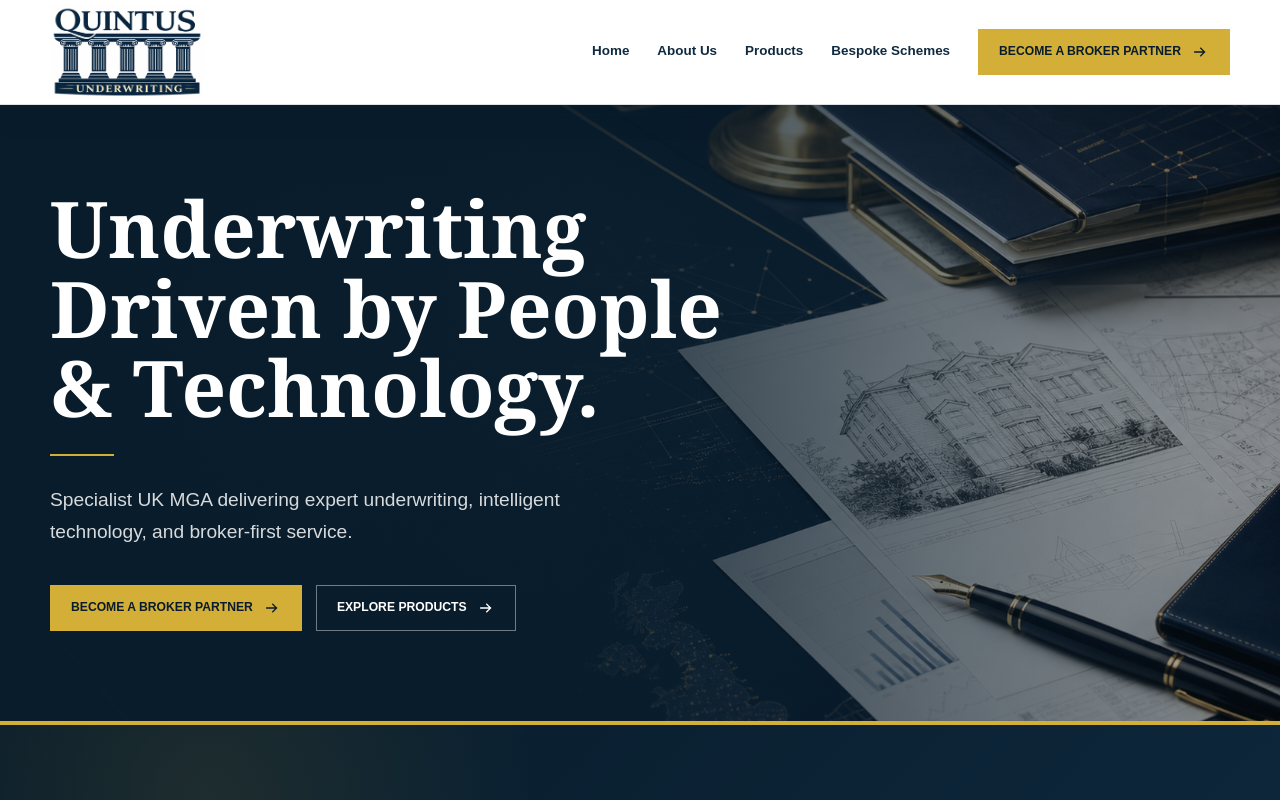
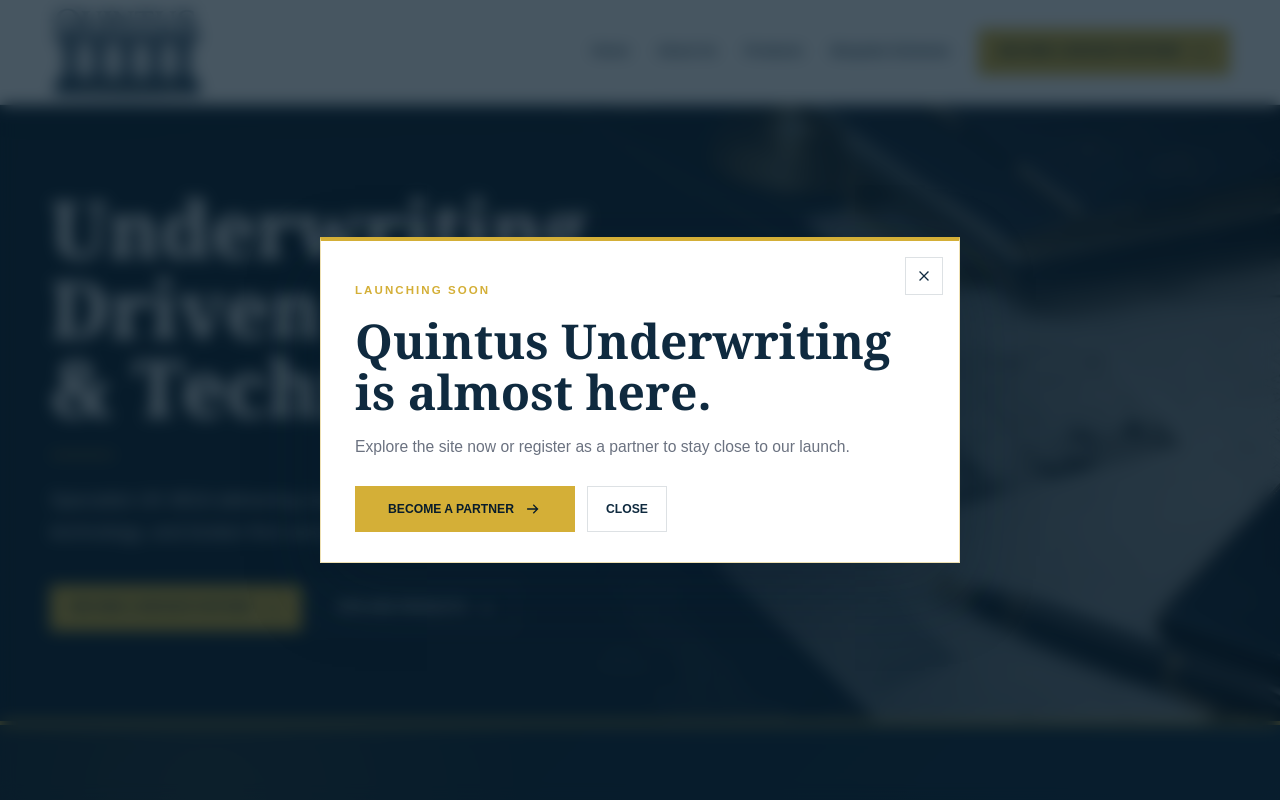
Before and after one commit to QuintusUnderwriting/quintus-website, a Next.js app: page / in a window 1280 px wide. Shown: the top 800 px of the page. Built offline with nearby package versions, Linux system fonts and the light colour scheme.

Commit message:
Add launch soon popup

```diff
--- a/src/app/globals.css
+++ b/src/app/globals.css
@@ -27,6 +27,10 @@
   line-height: 1.7;
   text-rendering: optimizeLegibility;
   -webkit-font-smoothing: antialiased;
+}
+
+body.launch-popup-open {
+  overflow: hidden;
 }
 
 body,
@@ -630,6 +634,112 @@
   color: var(--slate-grey);
 }
 
+.launch-popup {
+  position: fixed;
+  inset: 0;
+  z-index: 80;
+  display: grid;
+  place-items: center;
+  padding: 20px;
+  background: rgba(8, 28, 43, 0.74);
+  backdrop-filter: blur(8px);
+}
+
+.launch-popup-panel {
+  position: relative;
+  width: min(640px, 100%);
+  padding: 34px 34px 30px;
+  background: var(--white);
+  color: var(--ink);
+  border: 1px solid rgba(212, 175, 55, 0.38);
+  border-top: 4px solid var(--classic-gold);
+  box-shadow: 0 28px 70px rgba(8, 28, 43, 0.28);
+}
+
+.launch-popup-label {
+  display: inline-block;
+  color: var(--classic-gold);
+  font-size: 0.72rem;
+  font-weight: 800;
+  letter-spacing: 0.18em;
+  text-transform: uppercase;
+}
+
+.launch-popup-panel h2 {
+  margin: 14px 0 0;
+  color: var(--quintus-navy);
+  font-family: "Playfair Display", Georgia, serif;
+  font-size: clamp(2rem, 4vw, 3rem);
+  line-height: 1.06;
+}
+
+.launch-popup-panel p {
+  margin: 16px 0 0;
+  max-width: 520px;
+  color: var(--slate-grey);
+  font-size: 0.98rem;
+}
+
+.launch-popup-actions {
+  display: flex;
+  flex-wrap: wrap;
+  gap: 12px;
+  margin-top: 26px;
+}
+
+.launch-popup-button {
+  min-width: 220px;
+}
+
+.launch-popup-secondary {
+  min-height: 46px;
+  padding: 0 18px;
+  border: 1px solid var(--line);
+  background: transparent;
+  color: var(--quintus-navy);
+  font-size: 0.76rem;
+  font-weight: 800;
+  letter-spacing: 0;
+  text-transform: uppercase;
+  cursor: pointer;
+}
+
+.launch-popup-secondary:hover,
+.launch-popup-secondary:focus-visible {
+  border-color: var(--classic-gold);
+  color: var(--classic-gold);
+}
+
+.launch-popup-close {
+  position: absolute;
+  right: 16px;
+  top: 16px;
+  width: 38px;
+  height: 38px;
+  display: grid;
+  place-items: center;
+  border: 1px solid rgba(15, 42, 63, 0.14);
+  background: var(--white);
+  color: var(--quintus-navy);
+  cursor: pointer;
+}
+
+.launch-popup-close:hover,
+.launch-popup-close:focus-visible {
+  border-color: var(--classic-gold);
+  color: var(--classic-gold);
+}
+
+.launch-popup-close-icon {
+  width: 16px;
+  height: 16px;
+  fill: none;
+  stroke: currentColor;
+  stroke-linecap: square;
+  stroke-linejoin: miter;
+  stroke-width: 1.9;
+}
+
 .site-footer {
   background: var(--deep-navy);
   color: rgba(255, 255, 255, 0.74);
@@ -1095,6 +1205,23 @@
     width: 100%;
   }
 
+  .launch-popup {
+    padding: 16px;
+  }
+
+  .launch-popup-panel {
+    padding: 28px 22px 22px;
+  }
+
+  .launch-popup-actions {
+    flex-direction: column;
+  }
+
+  .launch-popup-button,
+  .launch-popup-secondary {
+    width: 100%;
+  }
+
   .section {
     padding: 62px 0;
   }
--- a/src/app/layout.tsx
+++ b/src/app/layout.tsx
@@ -1,5 +1,6 @@
 import type { Metadata } from "next";
 import type { ReactNode } from "react";
+import { LaunchSoonPopup } from "@/components/LaunchSoonPopup";
 import { SiteFooter } from "@/components/SiteFooter";
 import { SiteHeader } from "@/components/SiteHeader";
 import "./globals.css";
@@ -40,6 +41,7 @@
     <html lang="en-GB">
       <body>
         <SiteHeader />
+        <LaunchSoonPopup />
         <main id="main">{children}</main>
         <SiteFooter />
       </body>
--- a/src/components/ButtonLink.tsx
+++ b/src/components/ButtonLink.tsx
@@ -6,6 +6,7 @@
   children: ReactNode;
   variant?: "gold" | "navy" | "ghost";
   className?: string;
+  onClick?: React.MouseEventHandler<HTMLAnchorElement>;
 };
 
 export function ButtonLink({
@@ -13,6 +14,7 @@
   children,
   variant = "gold",
   className = "",
+  onClick,
 }: ButtonLinkProps) {
   const isExternal = href.startsWith("http");
   const classes = `button button-${variant} ${className}`;
@@ -32,14 +34,20 @@
 
   if (isExternal) {
     return (
-      <a className={classes} href={href} target="_blank" rel="noreferrer">
+      <a
+        className={classes}
+        href={href}
+        target="_blank"
+        rel="noreferrer"
+        onClick={onClick}
+      >
         {content}
       </a>
     );
   }
 
   return (
-    <Link className={classes} href={href}>
+    <Link className={classes} href={href} onClick={onClick}>
       {content}
     </Link>
   );
--- /dev/null
+++ b/src/components/LaunchSoonPopup.tsx
@@ -0,0 +1,112 @@
+"use client";
+
+import { useCallback, useEffect, useState } from "react";
+import { brokerRegistrationUrl } from "@/data/site";
+import { ButtonLink } from "./ButtonLink";
+
+const DISMISS_KEY = "quintus-launch-soon-dismissed";
+
+function CloseIcon() {
+  return (
+    <svg
+      aria-hidden="true"
+      viewBox="0 0 24 24"
+      focusable="false"
+      className="launch-popup-close-icon"
+    >
+      <path d="M6 6l12 12M18 6 6 18" />
+    </svg>
+  );
+}
+
+export function LaunchSoonPopup() {
+  const [isOpen, setIsOpen] = useState(false);
+
+  const closePopup = useCallback(() => {
+    window.sessionStorage.setItem(DISMISS_KEY, "1");
+    setIsOpen(false);
+    document.body.classList.remove("launch-popup-open");
+  }, []);
+
+  useEffect(() => {
+    if (window.sessionStorage.getItem(DISMISS_KEY) === "1") {
+      return;
+    }
+
+    const timer = window.setTimeout(() => {
+      setIsOpen(true);
+    }, 350);
+
+    return () => {
+      window.clearTimeout(timer);
+      document.body.classList.remove("launch-popup-open");
+    };
+  }, []);
+
+  useEffect(() => {
+    if (!isOpen) {
+      document.body.classList.remove("launch-popup-open");
+      return;
+    }
+
+    document.body.classList.add("launch-popup-open");
+
+    const onKeyDown = (event: KeyboardEvent) => {
+      if (event.key === "Escape") {
+        event.preventDefault();
+        closePopup();
+      }
+    };
+
+    window.addEventListener("keydown", onKeyDown);
+
+    return () => {
+      window.removeEventListener("keydown", onKeyDown);
+      document.body.classList.remove("launch-popup-open");
+    };
+  }, [isOpen, closePopup]);
+
+  if (!isOpen) {
+    return null;
+  }
+
+  return (
+    <div className="launch-popup" role="presentation" onClick={closePopup}>
+      <div
+        className="launch-popup-panel"
+        role="dialog"
+        aria-modal="true"
+        aria-labelledby="launch-popup-title"
+        aria-describedby="launch-popup-copy"
+        onClick={(event) => event.stopPropagation()}
+      >
+        <button
+          type="button"
+          className="launch-popup-close"
+          aria-label="Close popup"
+          onClick={closePopup}
+        >
+          <CloseIcon />
+        </button>
+        <span className="launch-popup-label">Launching Soon</span>
+        <h2 id="launch-popup-title">Quintus Underwriting is almost here.</h2>
+        <p id="launch-popup-copy">
+          Explore the site now or register as a partner to stay close to our
+          launch.
+        </p>
+        <div className="launch-popup-actions">
+          <ButtonLink
+            href={brokerRegistrationUrl}
+            onClick={closePopup}
+            className="launch-popup-button"
+          >
+            Become a Partner
+          </ButtonLink>
+          <button type="button" className="launch-popup-secondary" onClick={closePopup}>
+            Close
+          </button>
+        </div>
+      </div>
+    </div>
+  );
+}
```
